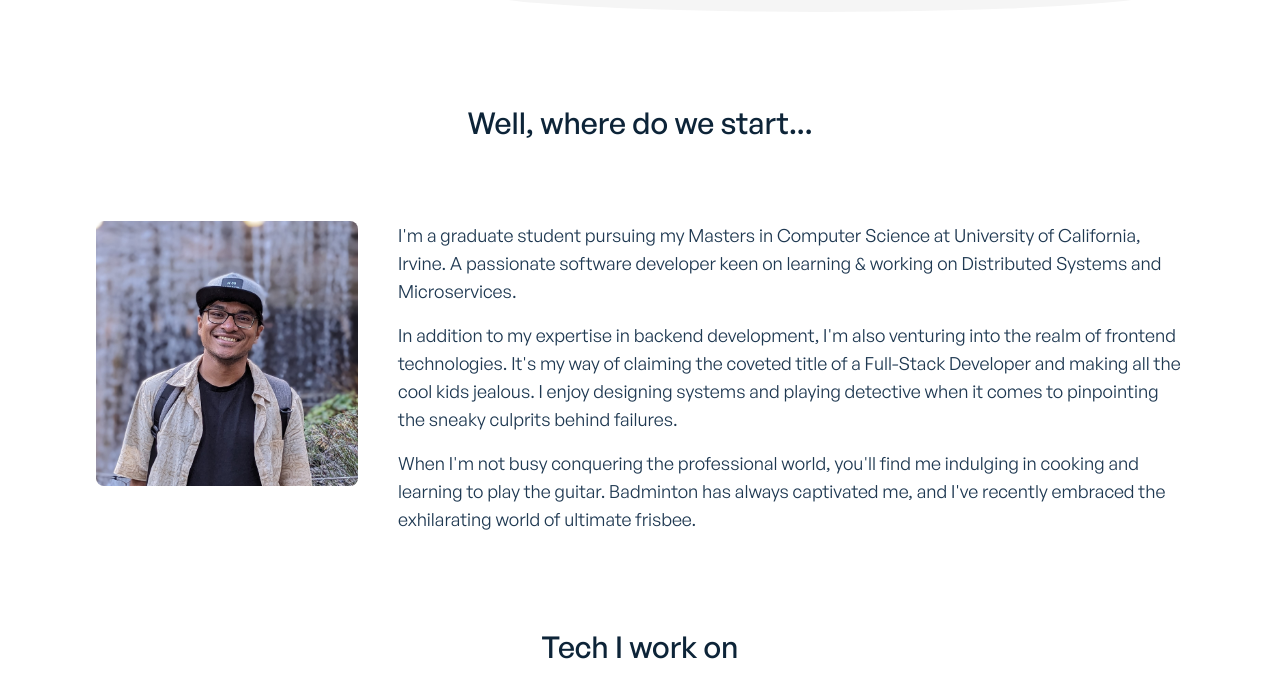
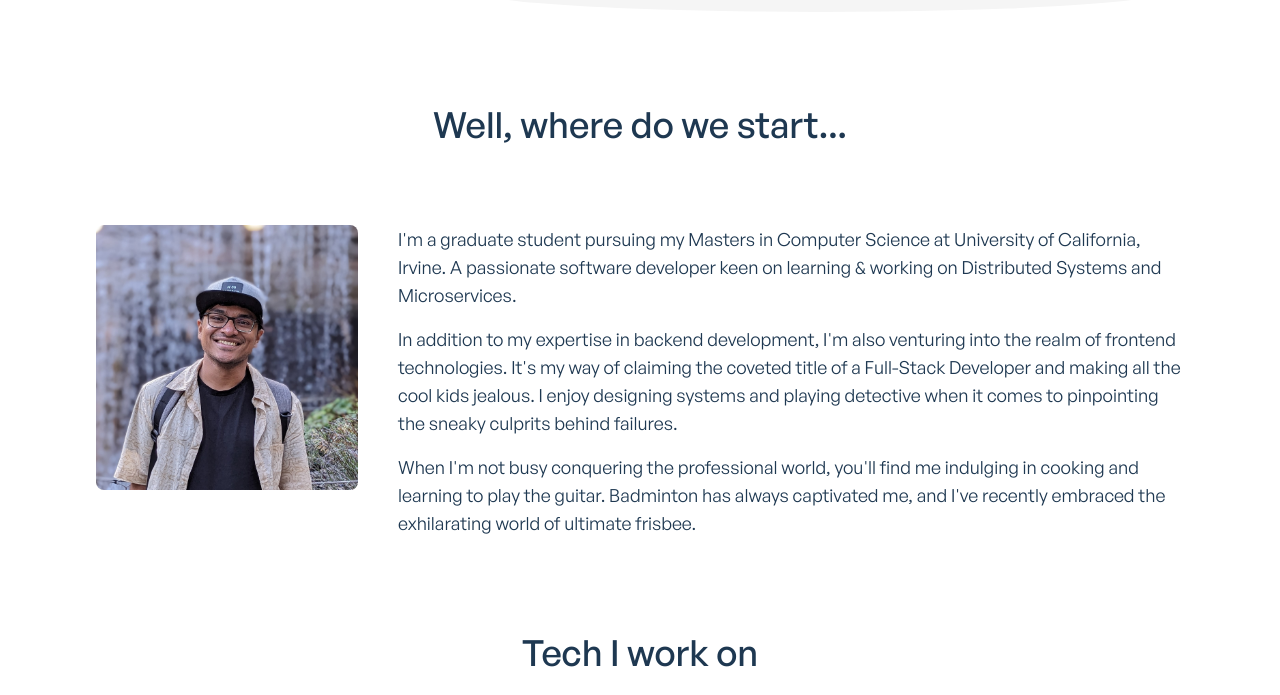
Before and after one commit to enigmavadali/main-portfolio, a React (Create React App) app: page /about in a window 1280 px wide. Shown: the part 753-1448 px from the top of the page. Built offline with nearby package versions, Linux system fonts and the light colour scheme.

Commit message:
Fix size header

```diff
--- a/src/components/about/AboutMeBio.jsx
+++ b/src/components/about/AboutMeBio.jsx
@@ -7,8 +7,8 @@ const AboutMeBio = () => {
 
 	return (
 		<div id="aboutme">
-			<div className="mt-10 sm:mt-20">
-			<p className="font-general-medium text-2xl sm:text-3xl  text-center text-primary-dark dark:text-primary-light">
+			<div className="mt-10 sm:mt-20 text-center">
+			<p className="font-general-medium text-2xl sm:text-4xl mb-1 text-ternary-dark dark:text-ternary-light">
 				{aboutMeHeading}
 			</p>
 			</div>
--- a/src/components/skills/SkillsGrid.jsx
+++ b/src/components/skills/SkillsGrid.jsx
@@ -8,15 +8,15 @@ const SkillsGrid = () => {
 
     return (
         <div id='skills'>
-            <div className="mt-10 sm:mt-20">
-                <p className="font-general-medium text-2xl sm:text-3xl  text-center text-primary-dark dark:text-primary-light">
+            <div className="mt-10 sm:mt-20 text-center">
+                <p className="font-general-medium text-2xl sm:text-4xl mb-1 text-ternary-dark dark:text-ternary-light">
                     {skillsHeading}
                 </p>
             </div>
             <div className="text-right float-right mt-8 sm:mt-2">
                 <img width="350px" src={SkillProgrammer} alt="skill-programmer" />
             </div>
-            <div className='grid grid-cols-4 sm:grid-cols-4 mt-8 sm:mt-8 gap-2 sm:gap-0'>
+            <div className='grid grid-cols-4 sm:grid-cols-4 mt-10 sm:mt-10 gap-2 sm:gap-0'>
                 {skillsData.map( (skill) => (
                     <SkillSingle
                     title={skill.title}
```
